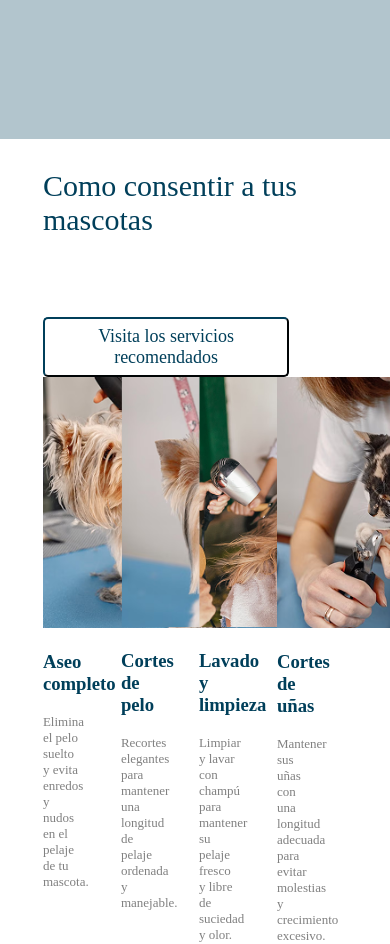
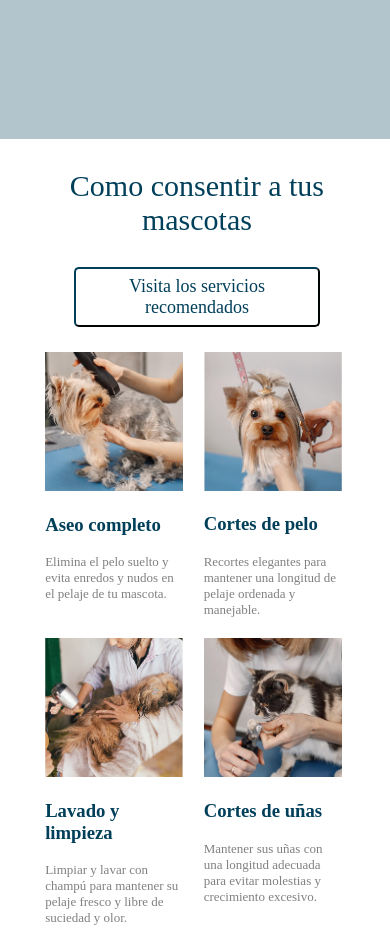
Before and after one commit to cesarFig/TailsUp, a plain HTML site: page index.html in a window 390 px wide. Shown: the part 3160-4104 px from the top of the page. Drawn offline with Linux system fonts and the light colour scheme.

Commit message:
Responsive carrusel

```diff
--- a/css/containerServicios.css
+++ b/css/containerServicios.css
@@ -30,12 +30,13 @@
 }
 .containerEstetica{
     display: flex;
-    width: 50%;
-    margin-left: 11%;
-    gap: 20%;
+    width: 80%;
+    gap: 2%;
+    margin-left: 10%;
+
 }
 .esteticaCard{
-    width: 20%;
+    width: 100%;
 }
 
 .esteticaCard h3{
@@ -55,3 +56,7 @@
     font-family: poppins;
     font-size: 13px;
 }
+.esteticaCard img{
+    width: 100%;
+    object-fit: contain;
+}
--- a/css/styles.css
+++ b/css/styles.css
@@ -79,6 +79,7 @@ html, body{
     }
     .divServicios{
         width: 100% !important;
+        text-align: center;
     }
     .divServicios p{
         color: #003F5A;
@@ -87,8 +88,20 @@ html, body{
     }
     .divButton{
         width: 100% !important;
-        text-align: left !important;
-
+        text-align: center !important;
+    }
+    .btnServicios{
+        margin: 0px 0px 8% 0px !important;
+    }
+    .esteticaCard{
+        width: 90% !important;
+        margin-left: 4%;
+        margin-bottom: 10%;
+    }
+    .containerEstetica{
+        display: grid !important;
+        grid-template-columns: repeat(2, 1fr);
+        gap: 5px !important;
     }
 
 
```
